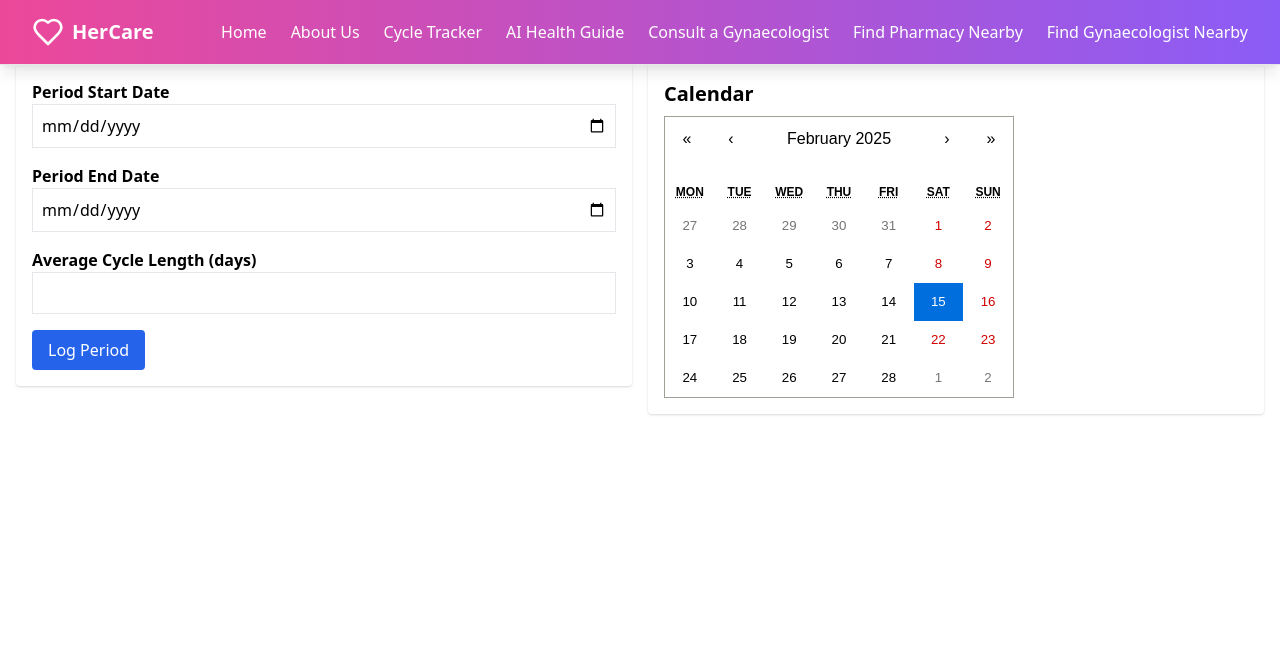
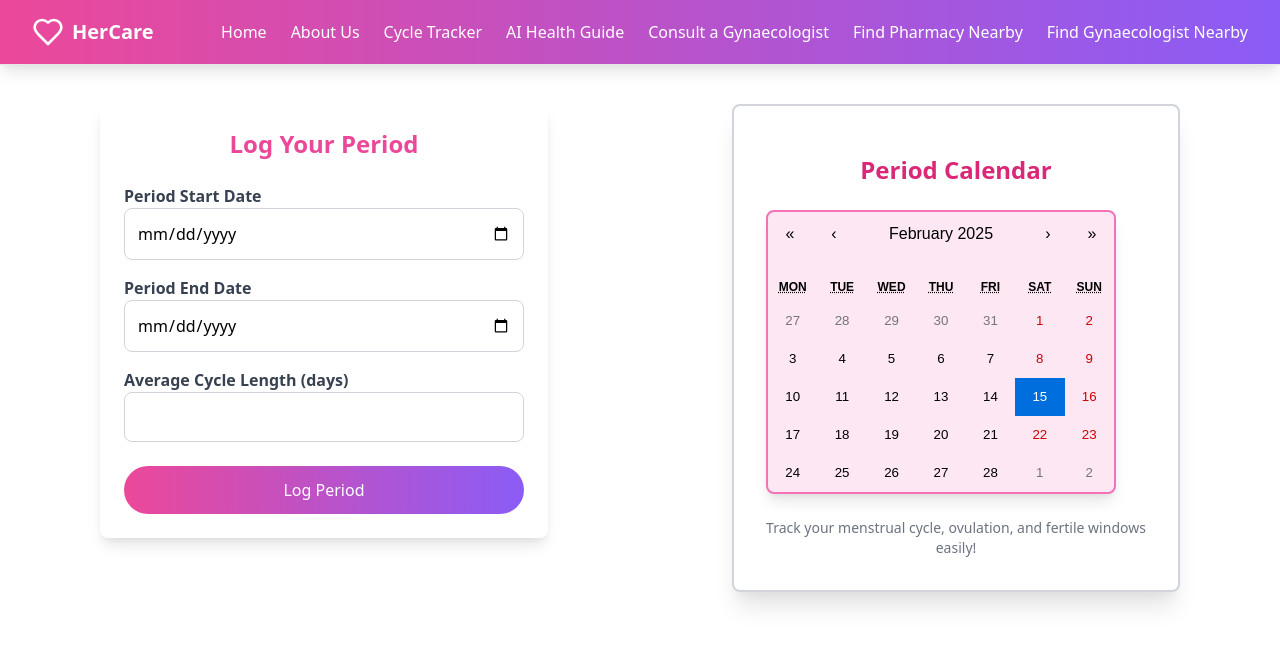
Before and after one commit to NehaSJ99/HerCare, a React (Create React App) app in the folder frontend/: page /tracker in a window 1280 px wide. Shown: the top 646 px of the page. Built offline with nearby package versions, Linux system fonts and the light colour scheme.

Commit message:
edited tracking

```diff
--- a/frontend/src/components/PeriodTracker/PeriodCalendar.jsx
+++ b/frontend/src/components/PeriodTracker/PeriodCalendar.jsx
@@ -55,12 +55,13 @@ const PeriodCalendar = ({ periodDataList = [], predictions }) => {
         <div
           style={{
             marginTop: '2px',
-            height: '8px',
-            width: '8px',
+            height: '12px',
+            width: '12px',
             borderRadius: '50%',
-            backgroundColor: 'red',
+            backgroundColor: '#ff4d4d', // Light red for past periods
             marginLeft: 'auto',
             marginRight: 'auto',
+            boxShadow: '0 2px 8px rgba(0, 0, 0, 0.2)', // Add shadow for depth
           }}
         />
       );
@@ -71,10 +72,11 @@ const PeriodCalendar = ({ periodDataList = [], predictions }) => {
       return (
         <div
           style={{
-            fontSize: '16px',
+            fontSize: '18px',
             fontWeight: 'bold',
-            color: 'red',
+            color: '#ff4d4d',
             textAlign: 'center',
+            transform: 'scale(1.4)',
           }}
         >
           X
@@ -82,18 +84,20 @@ const PeriodCalendar = ({ periodDataList = [], predictions }) => {
       );
     }
 
-    // Green dot for fertile window
+    // Green dot for fertile window with grass-like appearance
     if (fertileWindowDays.has(dateStr)) {
       return (
         <div
           style={{
             marginTop: '2px',
-            height: '8px',
-            width: '8px',
+            height: '12px',
+            width: '12px',
             borderRadius: '50%',
-            backgroundColor: 'green',
+            backgroundColor: '#4CAF50', // Green for fertile window
             marginLeft: 'auto',
             marginRight: 'auto',
+            border: '2px solid #388E3C', // Grass border for fertility
+            boxShadow: '0 4px 8px rgba(0, 0, 0, 0.3)', // Soft shadow for green dot
           }}
         />
       );
@@ -103,13 +107,17 @@ const PeriodCalendar = ({ periodDataList = [], predictions }) => {
   };
 
   return (
-    <div className="bg-white p-4 rounded shadow">
-      <h2 className="text-xl font-bold mb-2">Calendar</h2>
+    <div className="bg-white p-8 rounded-lg shadow-xl max-w-md mx-auto space-y-6 border-2 border-gray-300 mt-10">
+      <h2 className="text-2xl font-semibold text-center text-pink-600 mt-4">Period Calendar</h2>
       <Calendar
         onChange={setValue}
         value={value}
         tileContent={tileContent}
+        className="rounded-lg border-2 border-pink-400 shadow-lg hover:shadow-xl transition-shadow duration-300 mt-6 bg-pink-100"
       />
+      <div className="text-center text-gray-500 text-sm mt-6">
+        <p>Track your menstrual cycle, ovulation, and fertile windows easily!</p>
+      </div>
     </div>
   );
 };
--- a/frontend/src/components/PeriodTracker/PeriodForm.jsx
+++ b/frontend/src/components/PeriodTracker/PeriodForm.jsx
@@ -33,43 +33,50 @@ const PeriodForm = ({ onDataLogged }) => {
   };
 
   return (
-    <form onSubmit={handleSubmit} className="p-4 bg-white rounded shadow space-y-4">
+    <form
+      onSubmit={handleSubmit}
+      className="bg-white p-6 rounded-lg shadow-lg max-w-md mx-auto space-y-6 mt-10"
+    >
+      <h2 className="text-2xl font-semibold text-pink-500 text-center">Log Your Period</h2>
+
+      <div className="space-y-4">
         <div>
-        <label className="block font-semibold">Period Start Date</label>
+          <label className="block font-semibold text-gray-700">Period Start Date</label>
           <input
             type="date"
             value={startDate}
             onChange={(e) => setStartDate(e.target.value)}
-          className="border p-2 w-full"
+            className="border border-gray-300 p-3 w-full rounded-lg focus:outline-none focus:ring-2 focus:ring-pink-500"
             required
           />
         </div>
 
         <div>
-        <label className="block font-semibold">Period End Date</label>
+          <label className="block font-semibold text-gray-700">Period End Date</label>
           <input
             type="date"
             value={endDate}
             onChange={(e) => setEndDate(e.target.value)}
-          className="border p-2 w-full"
+            className="border border-gray-300 p-3 w-full rounded-lg focus:outline-none focus:ring-2 focus:ring-pink-500"
             required
           />
         </div>
 
         <div>
-        <label className="block font-semibold">Average Cycle Length (days)</label>
+          <label className="block font-semibold text-gray-700">Average Cycle Length (days)</label>
           <input
             type="number"
             value={averageCycleLength}
             onChange={(e) => setAverageCycleLength(e.target.value)}
-          className="border p-2 w-full"
+            className="border border-gray-300 p-3 w-full rounded-lg focus:outline-none focus:ring-2 focus:ring-pink-500"
             required
           />
+        </div>
       </div>
 
       <button
         type="submit"
-        className="bg-blue-600 text-white px-4 py-2 rounded"
+        className="bg-gradient-to-r from-pink-500 to-purple-500 text-white py-3 px-6 rounded-full w-full focus:outline-none focus:ring-2 focus:ring-pink-500"
       >
         Log Period
       </button>
```
Lines whose indentation alone changed are shown as unchanged.
